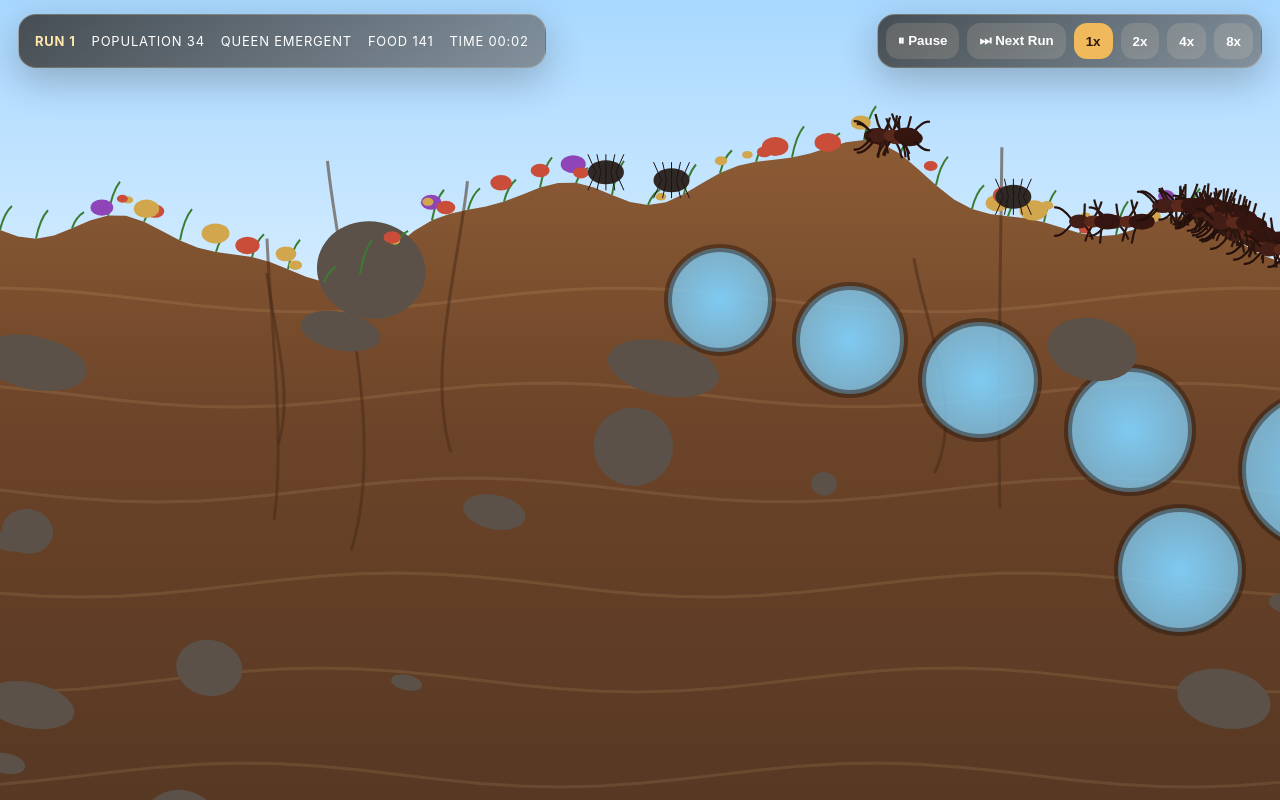
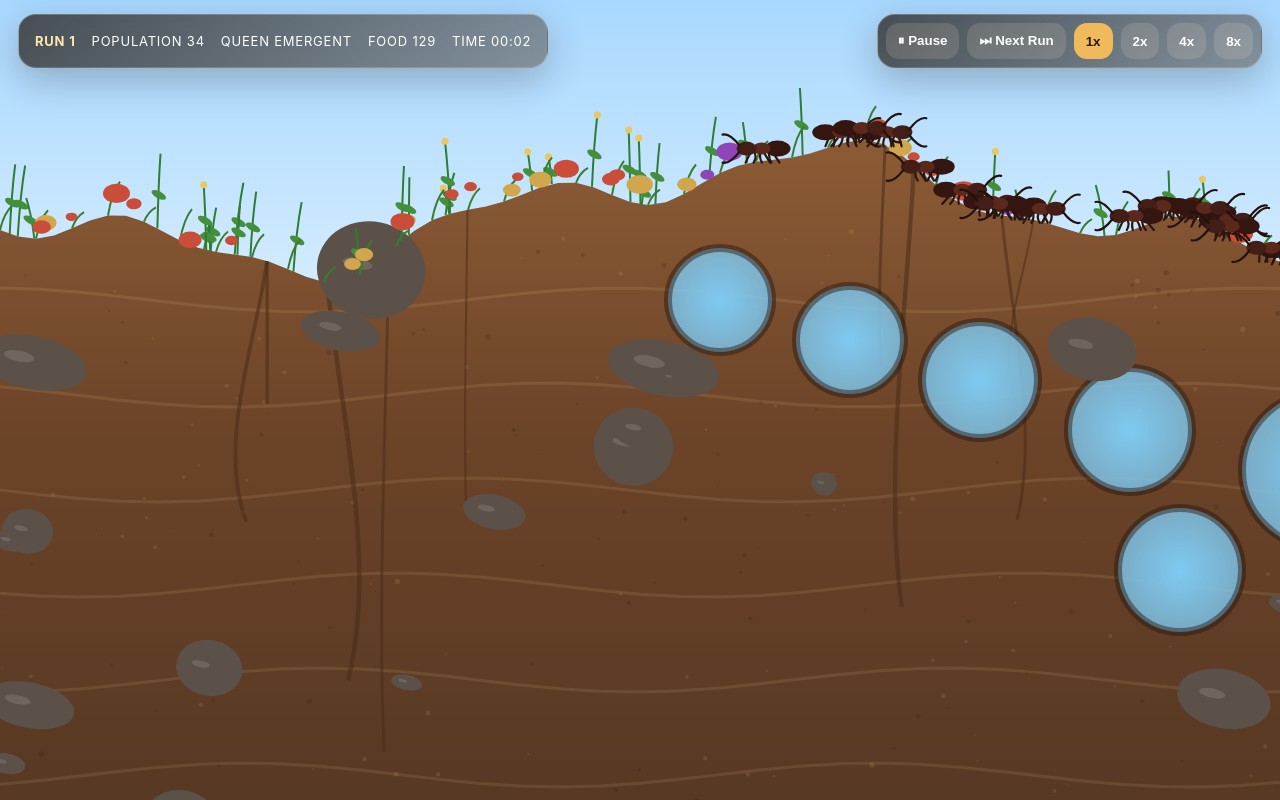
Before and after one commit to Snetchy09/AntWorld, a website: page index.html in a window 1280 px wide. Drawn offline with Linux system fonts and the light colour scheme; animation ran at ten frames a second.

Commit message:
Improve creature rendering and simulation controls

```diff
--- a/src/main.js
+++ b/src/main.js
@@ -20,8 +20,10 @@ function surfaceY(x){ return WORLD.surfaceBase + noise(x); }
 function generateTerrain(){
   const tunnels = [{x:720,y:520,r:52},{x:850,y:560,r:54},{x:980,y:600,r:58},{x:1130,y:650,r:62},{x:1320,y:690,r:78},{x:1490,y:690,r:78},{x:1670,y:650,r:58},{x:1450,y:810,r:130},{x:1180,y:790,r:62}];
   const rocks = Array.from({length:90},()=>({x:rand()*WORLD.width,y:surfaceY(rand()*WORLD.width)+80+rand()*980,r:12+rand()*46, squish:.45+rand()*.55}));
-  const roots = Array.from({length:36},()=>({x:rand()*WORLD.width,y:surfaceY(rand()*WORLD.width),len:120+rand()*320, sway:(rand()-.5)*120}));
-  return { tunnels, rocks, roots, digs: [] };
+  const roots = Array.from({length:48},()=>{ const x=rand()*WORLD.width; return {x,y:surfaceY(x),len:140+rand()*360, sway:(rand()-.5)*150, width:1.5+rand()*3}; });
+  const speckles = Array.from({length:1300},()=>{ const x=rand()*WORLD.width, y=surfaceY(x)+18+rand()*1260; return {x,y,r:.6+rand()*2.2,c:rand()<.5?'rgba(35,22,14,.18)':'rgba(214,169,103,.16)'}; });
+  const plants = Array.from({length:115},()=>{ const x=rand()*WORLD.width; return {x,y:surfaceY(x),h:18+rand()*58, lean:(rand()-.5)*18, flower:rand()<.28}; });
+  return { tunnels, rocks, roots, speckles, plants, builds: [], digs: [] };
 }
 function isTunnel(x,y){ return [...terrain.tunnels,...terrain.digs].some(t=>((x-t.x)**2+(y-t.y)**2)<t.r*t.r); }
 function isSoil(x,y){ return y > surfaceY(x)+8 && !isTunnel(x,y); }
@@ -57,14 +59,15 @@ function updateAnt(ant,dt){
  const s=sense(ant); ant.action=decide(ant,s); let ax=0;
  if(ant.action==='flee'&&s.danger) ax=Math.sign(ant.x-s.danger.x)*90*ant.genome.speed;
  else if(ant.action==='eat'&&s.visible.length){ const target=s.visible.sort((a,b)=>Math.hypot(a.x-ant.x,a.y-ant.y)-Math.hypot(b.x-ant.x,b.y-ant.y))[0]; ax=Math.sign(target.x-ant.x)*55*ant.genome.speed; if(Math.hypot(target.x-ant.x,target.y-ant.y)<18){ target.eaten=true; ant.energy=clamp(ant.energy+target.energy,0,125); ant.health+=target.toxic?-24:4; ant.memories.push({kind:target.toxic?'harm':'food',x:target.x,y:target.y,value:target.toxic?.7:.3}); }}
- else if(ant.action==='dig'){ ant.digCooldown-=dt; ax=ant.dir*18; if(ant.digCooldown<=0){ carve(ant.x+ant.dir*18, ant.y+20, 34); ant.digCooldown=.55; ant.energy-=2.6; }}
+ else if(ant.action==='dig'){ ant.digCooldown-=dt; ax=ant.dir*18; if(ant.digCooldown<=0){ const digX=ant.x+ant.dir*20, digY=ant.y+20; carve(digX, digY, 34); terrain.builds.push({x:ant.x-ant.dir*16,y:ant.y+13,r:6+rand()*5,life:1}); ant.digCooldown=.55; ant.energy-=2.6; }}
  else if(ant.action==='rest') ax*=.2;
  else ax=ant.dir*(25+ant.genome.curiosity*35);
  ant.vx=lerp(ant.vx,ax,dt*2.5); ant.x=clamp(ant.x+ant.vx*dt,25,WORLD.width-25); if(rand()<dt*.18) ant.dir*=-1; if(Math.abs(ant.vx)>3) ant.dir=Math.sign(ant.vx);
  const ground = isTunnel(ant.x,ant.y+14)?ant.y+Math.sin(ant.anim)*.6:surfaceY(ant.x)-12; ant.y=lerp(ant.y,ground,dt*8); ant.fitness=Math.max(ant.fitness,ant.age+ant.energy*.2+ant.memories.length*8);
 }
 function updatePredators(dt){ predators.forEach(p=>{ const prey=ants.find(a=>!a.dead&&Math.hypot(a.x-p.x,a.y-p.y)<130); p.vx=prey?Math.sign(prey.x-p.x)*70:p.vx; p.x+=p.vx*dt; if(p.x<80||p.x>WORLD.width-80)p.vx*=-1; p.y=surfaceY(p.x)-20; p.phase+=dt; if(prey&&Math.hypot(prey.x-p.x,prey.y-p.y)<20) prey.health-=28*dt; }); }
-function nextRun(){ const survivors=ants.sort((a,b)=>b.fitness-a.fitness).slice(0,10); state.run++; state.time=0; terrain.digs.length=0; resources.splice(0,resources.length,...generateResources()); ants=createPopulation(34,survivors.length?survivors:null); state.selected=null; }
+function nextRun(){ const survivors=ants.sort((a,b)=>b.fitness-a.fitness).slice(0,10); state.run++; state.time=0; terrain.digs.length=0; terrain.builds.length=0; resources.splice(0,resources.length,...generateResources()); ants=createPopulation(34,survivors.length?survivors:null); state.selected=null; }
+function autoAdvanceIfExtinct(){ if (ants.every(a=>a.dead)) nextRun(); }
 
 function resize(){ canvas.width=innerWidth*devicePixelRatio; canvas.height=innerHeight*devicePixelRatio; canvas.style.width=innerWidth+'px'; canvas.style.height=innerHeight+'px'; ctx.setTransform(devicePixelRatio,0,0,devicePixelRatio,0,0); }
 addEventListener('resize',resize); resize();
@@ -75,17 +78,20 @@ hud.addEventListener('click',e=>{ const b=e.target.closest('button'); if(!b)retu
 function drawSky(){ const g=ctx.createLinearGradient(0,0,0,innerHeight); g.addColorStop(0,'#a8d8ff'); g.addColorStop(.55,'#eaf6ff'); g.addColorStop(1,'#8c6b4d'); ctx.fillStyle=g; ctx.fillRect(0,0,innerWidth,innerHeight); }
 function drawTerrain(){ ctx.save(); ctx.translate(-state.camera.x,-state.camera.y); ctx.beginPath(); ctx.moveTo(0,WORLD.height); for(let x=0;x<=WORLD.width;x+=18) ctx.lineTo(x,surfaceY(x)); ctx.lineTo(WORLD.width,WORLD.height); ctx.closePath(); const g=ctx.createLinearGradient(0,380,0,1500); g.addColorStop(0,'#8a5a34'); g.addColorStop(.25,'#6b4328'); g.addColorStop(1,'#3d2a1d'); ctx.fillStyle=g; ctx.fill();
  for(let y=520;y<1500;y+=95){ ctx.strokeStyle=`rgba(255,220,160,.${y%190?10:16})`; ctx.lineWidth=3; ctx.beginPath(); for(let x=0;x<WORLD.width;x+=40) ctx.lineTo(x,y+Math.sin(x*.01+y)*12); ctx.stroke(); }
- terrain.roots.forEach(r=>{ctx.strokeStyle='rgba(74,44,24,.55)';ctx.lineWidth=3;ctx.beginPath();ctx.moveTo(r.x,r.y);ctx.bezierCurveTo(r.x+r.sway*.2,r.y+r.len*.3,r.x+r.sway,r.y+r.len*.7,r.x+r.sway*.4,r.y+r.len);ctx.stroke();});
+ terrain.speckles.forEach(d=>{ctx.fillStyle=d.c;ctx.beginPath();ctx.arc(d.x,d.y,d.r,0,7);ctx.fill();});
+ terrain.roots.forEach(r=>{ctx.strokeStyle='rgba(74,44,24,.55)';ctx.lineWidth=r.width;ctx.beginPath();ctx.moveTo(r.x,r.y);ctx.bezierCurveTo(r.x+r.sway*.2,r.y+r.len*.3,r.x+r.sway,r.y+r.len*.7,r.x+r.sway*.4,r.y+r.len);ctx.stroke();});
  ctx.globalCompositeOperation='destination-out'; [...terrain.tunnels,...terrain.digs].forEach(t=>{const gr=ctx.createRadialGradient(t.x,t.y,2,t.x,t.y,t.r);gr.addColorStop(0,'rgba(0,0,0,1)');gr.addColorStop(1,'rgba(0,0,0,.78)');ctx.fillStyle=gr;ctx.beginPath();ctx.arc(t.x,t.y,t.r,0,7);ctx.fill();}); ctx.globalCompositeOperation='source-over';
  [...terrain.tunnels,...terrain.digs].forEach(t=>{ctx.strokeStyle='rgba(36,22,13,.45)';ctx.lineWidth=8;ctx.beginPath();ctx.arc(t.x,t.y,t.r,0,7);ctx.stroke();});
- terrain.rocks.forEach(r=>{ctx.fillStyle='#5b5148';ctx.beginPath();ctx.ellipse(r.x,r.y,r.r,r.r*r.squish,.2,0,7);ctx.fill();});
+ terrain.rocks.forEach(r=>{ctx.fillStyle='#5b5148';ctx.beginPath();ctx.ellipse(r.x,r.y,r.r,r.r*r.squish,.2,0,7);ctx.fill();ctx.fillStyle='rgba(255,255,255,.12)';ctx.beginPath();ctx.ellipse(r.x-r.r*.25,r.y-r.r*.12,r.r*.28,r.r*.1,.2,0,7);ctx.fill();});
+ terrain.builds.forEach(b=>{ctx.fillStyle='rgba(79,49,28,.55)';ctx.beginPath();ctx.ellipse(b.x,b.y,b.r*1.5,b.r*.65,0,0,7);ctx.fill();});
+ terrain.plants.forEach(p=>{ctx.strokeStyle='#2f7c32';ctx.lineWidth=2;ctx.beginPath();ctx.moveTo(p.x,p.y);ctx.quadraticCurveTo(p.x+p.lean*.35,p.y-p.h*.6,p.x+p.lean,p.y-p.h);ctx.stroke();ctx.fillStyle='#438f3b';ctx.beginPath();ctx.ellipse(p.x+p.lean*.45,p.y-p.h*.45,8,3.5,.5,0,7);ctx.fill();if(p.flower){ctx.fillStyle='#e9c85f';ctx.beginPath();ctx.arc(p.x+p.lean,p.y-p.h,3.5,0,7);ctx.fill();}});
  for(let x=0;x<WORLD.width;x+=36){ const y=surfaceY(x), h=24+Math.sin(x*12.9898)*10; ctx.strokeStyle='#3b7d30'; ctx.lineWidth=2; ctx.beginPath(); ctx.moveTo(x,y); ctx.quadraticCurveTo(x+4,y-h*.7,x+12,y-h); ctx.stroke(); }
  ctx.restore(); }
 function drawResource(r){ if(r.eaten)return; ctx.save(); ctx.translate(r.x,r.y); ctx.fillStyle=r.toxic?'#8f45b8':r.type==='seed'?'#d2a64c':'#c94d38'; ctx.beginPath(); ctx.ellipse(0,0,r.size,r.size*.72,0,0,7); ctx.fill(); ctx.restore(); }
-function drawAnt(a){ ctx.save(); ctx.translate(a.x,a.y); ctx.scale(a.dir,1); ctx.globalAlpha=a.dead?.35:1; const legPhase=a.anim; ctx.strokeStyle='#2b150f'; ctx.lineWidth=2.2; for(let side of [-1,1]) for(let i=0;i<3;i++){ const px=-9+i*9, swing=Math.sin(legPhase+i*2+side)*7; ctx.beginPath(); ctx.moveTo(px,side*3); ctx.quadraticCurveTo(px+swing,side*(10+i),px+swing*1.4,side*(18+i*2)); ctx.stroke(); } ctx.fillStyle='#421e16'; ctx.beginPath();ctx.ellipse(-14,0,10,7,0,0,7);ctx.fill(); ctx.fillStyle='#5b291b';ctx.beginPath();ctx.ellipse(0,0,9,6,0,0,7);ctx.fill(); ctx.fillStyle='#34150f';ctx.beginPath();ctx.ellipse(14,0,13,8,0,0,7);ctx.fill(); ctx.strokeStyle='#24100c'; ctx.beginPath();ctx.moveTo(-22,-3);ctx.quadraticCurveTo(-32,-16,-39,-14);ctx.moveTo(-22,3);ctx.quadraticCurveTo(-32,16,-39,14);ctx.stroke(); ctx.restore(); }
-function drawPredator(p){ ctx.save();ctx.translate(p.x,p.y);ctx.fillStyle='#2f2926';ctx.beginPath();ctx.ellipse(0,0,18,12,0,0,7);ctx.fill();ctx.strokeStyle='#211';for(let i=-2;i<=2;i++){ctx.beginPath();ctx.moveTo(i*5,0);ctx.lineTo(i*9,18);ctx.moveTo(i*5,0);ctx.lineTo(i*9,-18);ctx.stroke();}ctx.restore();}
+function drawAnt(a){ ctx.save(); ctx.translate(a.x,a.y); ctx.scale(a.dir,1); ctx.globalAlpha=a.dead?.35:1; const legPhase=a.anim, ground=14; ctx.strokeStyle='#2b150f'; ctx.lineWidth=2.2; ctx.lineCap='round'; for(let i=0;i<3;i++){ const hip=-10+i*9, foot=hip-5+Math.sin(legPhase+i*2)*5; ctx.beginPath(); ctx.moveTo(hip,2); ctx.quadraticCurveTo(hip-4,8,foot,ground); ctx.stroke(); ctx.beginPath(); ctx.moveTo(hip,-1); ctx.quadraticCurveTo(hip+5,7,foot+8,ground); ctx.stroke(); } ctx.fillStyle='#34150f';ctx.beginPath();ctx.ellipse(-16,0,13,8,0,0,7);ctx.fill(); ctx.fillStyle='#5b291b';ctx.beginPath();ctx.ellipse(0,0,9,6,0,0,7);ctx.fill(); ctx.fillStyle='#421e16'; ctx.beginPath();ctx.ellipse(15,0,10,7,0,0,7);ctx.fill(); ctx.strokeStyle='#24100c'; ctx.beginPath();ctx.moveTo(22,-3);ctx.quadraticCurveTo(32,-16,39,-14);ctx.moveTo(22,3);ctx.quadraticCurveTo(32,16,39,14);ctx.stroke(); ctx.restore(); }
+function drawPredator(p){ ctx.save();ctx.translate(p.x,p.y);ctx.scale(Math.sign(p.vx)||1,1);ctx.fillStyle='#2f2926';ctx.beginPath();ctx.ellipse(-4,0,19,12,0,0,7);ctx.fill();ctx.fillStyle='#3d342f';ctx.beginPath();ctx.ellipse(14,-1,10,8,0,0,7);ctx.fill();ctx.strokeStyle='#211';ctx.lineWidth=2;ctx.lineCap='round';for(let i=0;i<4;i++){const hip=-15+i*8;ctx.beginPath();ctx.moveTo(hip,5);ctx.quadraticCurveTo(hip-4,12,hip-10,20);ctx.stroke();ctx.beginPath();ctx.moveTo(hip+2,5);ctx.quadraticCurveTo(hip+7,12,hip+12,20);ctx.stroke();}ctx.restore();}
 function draw(){ drawSky(); drawTerrain(); ctx.save(); ctx.translate(-state.camera.x,-state.camera.y); resources.forEach(drawResource); predators.forEach(drawPredator); ants.forEach(drawAnt); ctx.restore(); }
 function updateHud(){ const alive=ants.filter(a=>!a.dead).length; hud.innerHTML=`<div class="stats"><b>RUN ${state.run}</b><span>POPULATION ${alive}</span><span>QUEEN EMERGENT</span><span>FOOD ${resources.filter(r=>!r.eaten).length}</span><span>TIME ${Math.floor(state.time/60).toString().padStart(2,'0')}:${Math.floor(state.time%60).toString().padStart(2,'0')}</span></div><div class="controls"><button data-act="pause">${state.paused?'▶ Play':'⏸ Pause'}</button><button data-act="next">⏭ Next Run</button>${[1,2,4,8].map(s=>`<button data-speed="${s}" class="${state.speed===s?'on':''}">${s}x</button>`).join('')}</div>`; inspector.innerHTML=state.selected?`<h2>Subject ${state.selected.id}</h2><p>${state.selected.action}</p><dl><dt>Energy</dt><dd>${state.selected.energy.toFixed(0)}</dd><dt>Health</dt><dd>${state.selected.health.toFixed(0)}</dd><dt>Age</dt><dd>${state.selected.age.toFixed(1)}</dd><dt>Genome</dt><dd>${Object.entries(state.selected.genome).map(([k,v])=>`${k}:${v.toFixed(2)}`).join(' ')}</dd><dt>Memories</dt><dd>${state.selected.memories.length}</dd></dl>`:''; }
-function tick(t){ const dt=Math.min(.04,(t-state.last)/1000||0); state.last=t; const move=420*dt; if(state.keys.has('arrowleft')||state.keys.has('a'))state.camera.tx-=move; if(state.keys.has('arrowright')||state.keys.has('d'))state.camera.tx+=move; if(state.keys.has('arrowup')||state.keys.has('w'))state.camera.ty-=move; if(state.keys.has('arrowdown')||state.keys.has('s'))state.camera.ty+=move; state.camera.tx=clamp(state.camera.tx,0,WORLD.width-innerWidth); state.camera.ty=clamp(state.camera.ty,0,WORLD.height-innerHeight); state.camera.x=lerp(state.camera.x,state.camera.tx,.08); state.camera.y=lerp(state.camera.y,state.camera.ty,.08); if(!state.paused){ for(let i=0;i<state.speed;i++){ ants.forEach(a=>updateAnt(a,dt)); updatePredators(dt); state.time+=dt; } } draw(); updateHud(); requestAnimationFrame(tick); }
+function tick(t){ const dt=Math.min(.04,(t-state.last)/1000||0); state.last=t; const move=420*dt; if(state.keys.has('arrowleft')||state.keys.has('a'))state.camera.tx-=move; if(state.keys.has('arrowright')||state.keys.has('d'))state.camera.tx+=move; if(state.keys.has('arrowup')||state.keys.has('w'))state.camera.ty-=move; if(state.keys.has('arrowdown')||state.keys.has('s'))state.camera.ty+=move; state.camera.tx=clamp(state.camera.tx,0,WORLD.width-innerWidth); state.camera.ty=clamp(state.camera.ty,0,WORLD.height-innerHeight); state.camera.x=lerp(state.camera.x,state.camera.tx,.08); state.camera.y=lerp(state.camera.y,state.camera.ty,.08); if(!state.paused){ for(let i=0;i<state.speed;i++){ ants.forEach(a=>updateAnt(a,dt)); updatePredators(dt); state.time+=dt; autoAdvanceIfExtinct(); } } draw(); updateHud(); requestAnimationFrame(tick); }
 requestAnimationFrame(tick);
 export { generateTerrain, randomGenome, createPopulation, sense, decide };
--- a/src/styles.css
+++ b/src/styles.css
@@ -1 +1 @@
-html,body{margin:0;overflow:hidden;background:#7fc9f0;font-family:Inter,system-ui,Segoe UI,sans-serif;color:#fff}canvas{display:block}#hud{position:fixed;left:18px;right:18px;top:14px;display:flex;justify-content:space-between;gap:14px;pointer-events:none}.stats,.controls,#inspector{backdrop-filter:blur(16px);background:linear-gradient(135deg,rgba(31,24,18,.72),rgba(72,49,31,.44));border:1px solid rgba(255,232,190,.22);box-shadow:0 12px 38px rgba(18,10,4,.24);border-radius:18px}.stats{display:flex;gap:16px;align-items:center;padding:12px 16px;font-size:13px;letter-spacing:.06em}.stats b{color:#ffe7ad}.controls{display:flex;gap:8px;padding:8px;pointer-events:auto}button{border:0;border-radius:13px;background:rgba(255,235,194,.14);color:#fff;padding:10px 12px;font-weight:800;cursor:pointer}button:hover,button.on{background:#f0b95b;color:#2b170c}#inspector{position:fixed;right:18px;bottom:18px;width:min(320px,calc(100vw - 36px));padding:16px;line-height:1.35}#inspector:empty{display:none}#inspector h2{margin:0 0 6px;color:#ffe2a0;font-size:17px}dl{display:grid;grid-template-columns:82px 1fr;gap:4px 10px;margin:0}dt{color:#d5b98a}dd{margin:0}
+html,body{margin:0;overflow:hidden;background:#7fc9f0;font-family:Inter,system-ui,Segoe UI,sans-serif;color:#fff}canvas{display:block}#hud{position:fixed;left:18px;right:18px;top:14px;display:flex;justify-content:space-between;gap:14px;pointer-events:auto;z-index:5}.stats,.controls,#inspector{backdrop-filter:blur(16px);background:linear-gradient(135deg,rgba(31,24,18,.72),rgba(72,49,31,.44));border:1px solid rgba(255,232,190,.22);box-shadow:0 12px 38px rgba(18,10,4,.24);border-radius:18px}.stats{pointer-events:none;display:flex;gap:16px;align-items:center;padding:12px 16px;font-size:13px;letter-spacing:.06em}.stats b{color:#ffe7ad}.controls{display:flex;gap:8px;padding:8px;pointer-events:auto}button{border:0;border-radius:13px;background:rgba(255,235,194,.14);color:#fff;padding:10px 12px;font-weight:800;cursor:pointer}button{position:relative;z-index:6}button:hover,button.on{background:#f0b95b;color:#2b170c}#inspector{position:fixed;right:18px;bottom:18px;width:min(320px,calc(100vw - 36px));padding:16px;line-height:1.35}#inspector:empty{display:none}#inspector h2{margin:0 0 6px;color:#ffe2a0;font-size:17px}dl{display:grid;grid-template-columns:82px 1fr;gap:4px 10px;margin:0}dt{color:#d5b98a}dd{margin:0}
```
